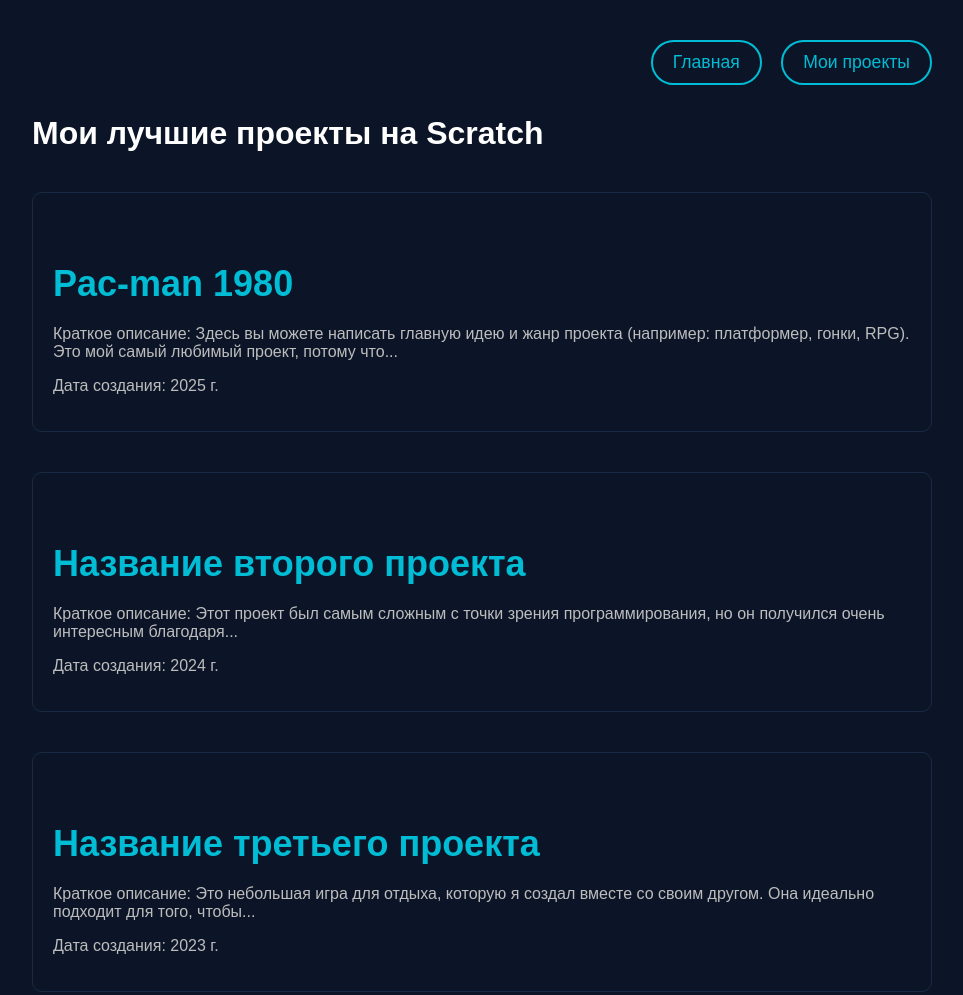
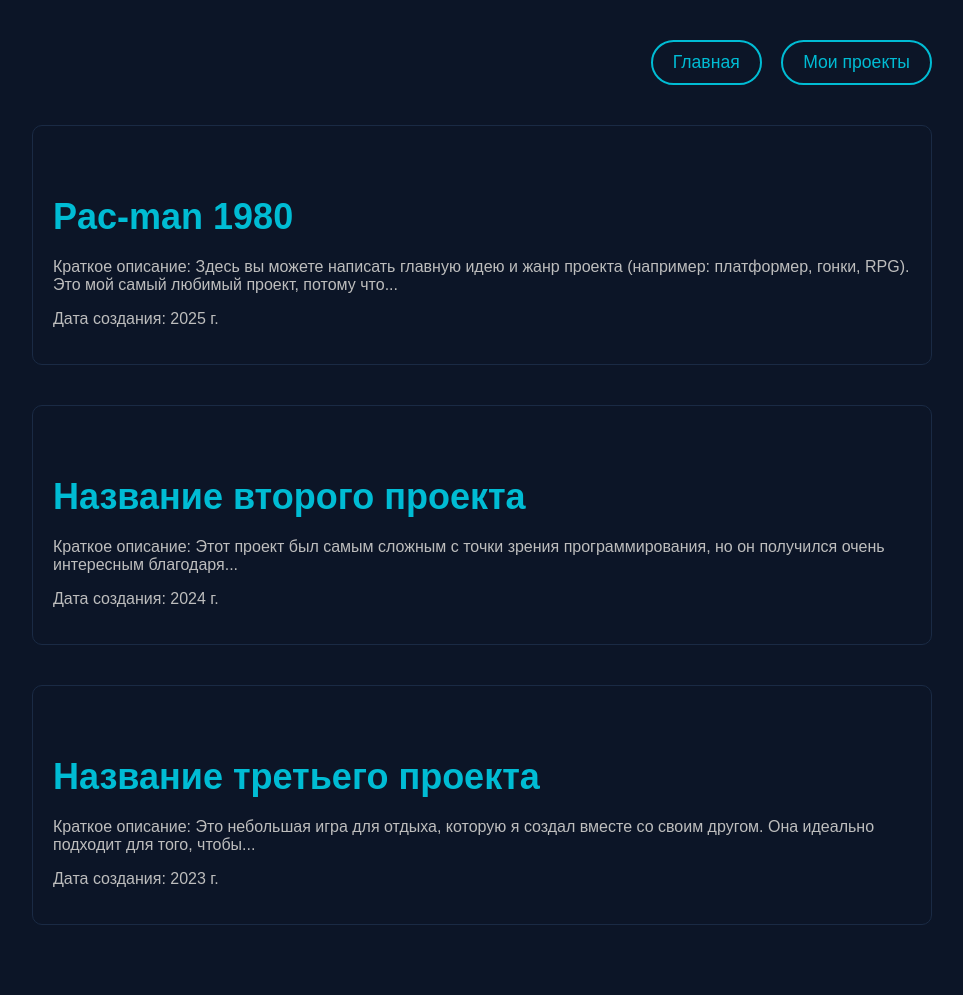
Before and after one commit to Code-Cat-3000/Code_Cat_3000, a plain HTML site: page projects.html in a window 1280 px wide. Shown: the whole page, without its empty margins (158-1121 px from the left). Drawn offline with Linux system fonts and the light colour scheme.

Commit message:
Update projects.html

```diff
--- a/projects.html
+++ b/projects.html
@@ -12,9 +12,6 @@
             <a href="index.html">Главная</a>
             <a href="projects.html">Мои проекты</a>
         </nav>
-
-        <h1>Мои лучшие проекты на Scratch</h1>
-
         <div class="project-item">
             <h2><a href="https://scratch.mit.edu/projects/1227946454/" target="_blank">Pac-man 1980 </a></h2>
             <p>
```
